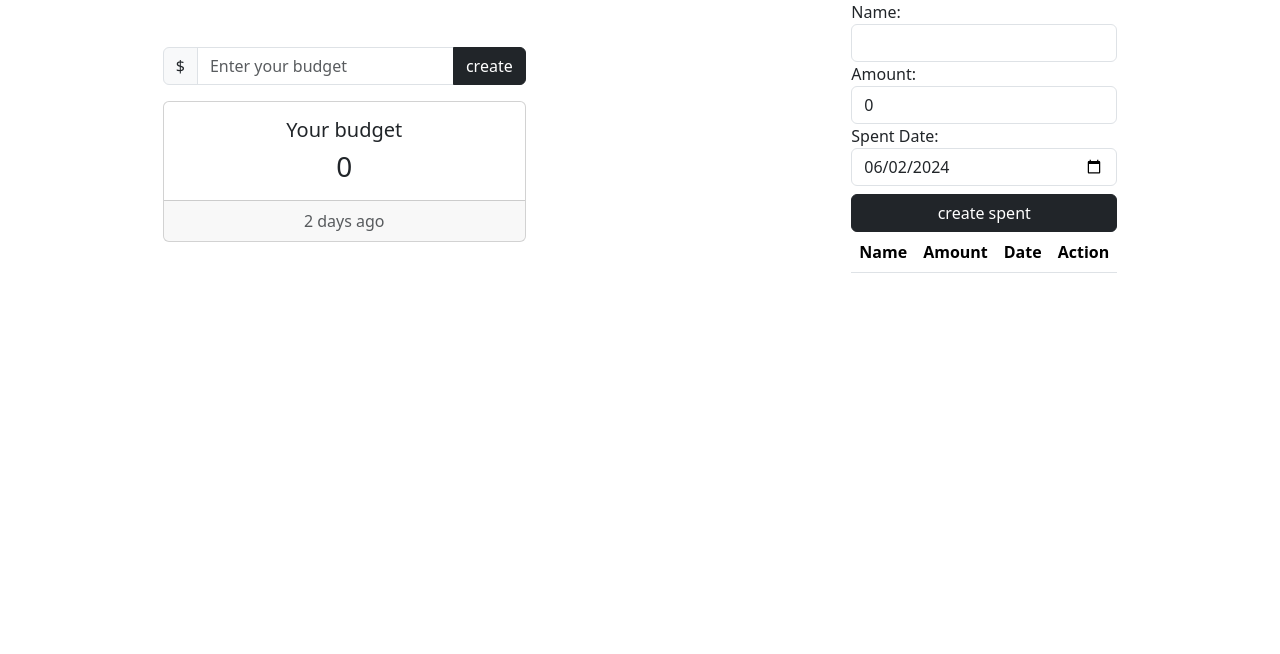
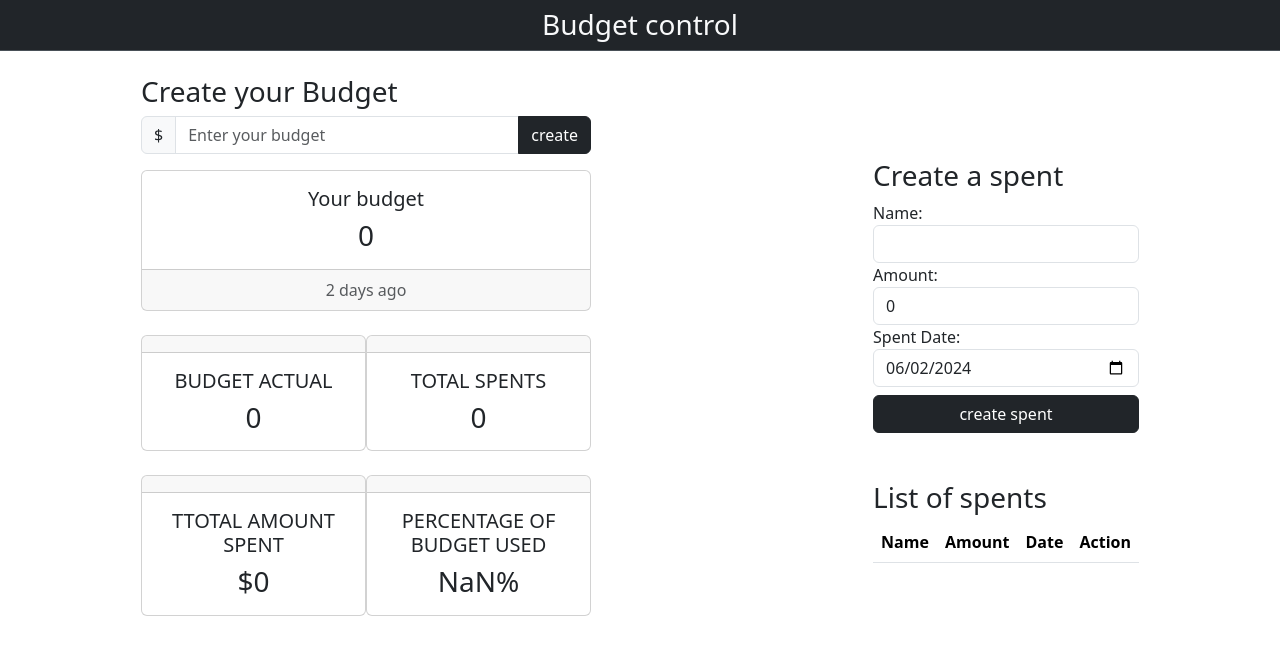
Before and after one commit to Adrian0617/budget-control, a React (Vite) app: page / in a window 1280 px wide. Shown: the top 654 px of the page. Built offline with nearby package versions, Linux system fonts and the light colour scheme.

Commit message:
adding stats and styles

```diff
--- a/src/App.jsx
+++ b/src/App.jsx
@@ -1,15 +1,32 @@
+import { useState } from 'react';
 import './App.css';
 import { BudgetContainer } from './components/budget/BudgetContainer';
 import { SpentContainer } from './components/spense/SpentContainer';
+import { Header } from './components/layouts/Header';
 
 function App() {
+  const [refresh, setRefresh] = useState(false);
+  const [editable, setEditable] = useState(null);
   return (
-    <div className='w-100 d-flex d-flex flex-wrap justify-content-around' >
-      <BudgetContainer />
-      {/* </div>
+    <>
+      <Header />
+      <div className='w-100 d-flex d-flex flex-wrap justify-content-around'>
+        <BudgetContainer
+          refresh={refresh}
+          editable={editable}
+          setRefresh={setRefresh}
+          setEditable={setEditable}
+        />
+        {/* </div>
       <div> */}
-      <SpentContainer />
-    </div>
+        <SpentContainer
+          refresh={refresh}
+          editable={editable}
+          setRefresh={setRefresh}
+          setEditable={setEditable}
+        />
+      </div>
+    </>
   );
 }
 
--- a/src/components/budget/BudgetContainer.jsx
+++ b/src/components/budget/BudgetContainer.jsx
@@ -1,14 +1,15 @@
 import { useState } from 'react';
 import { BudgetForm } from './BudgetForm';
 import { PrintBudget } from './PrintBudget';
+import { Stats } from './Stats';
 
-export const BudgetContainer = () => {
-  const [refresh, setRefresh] = useState(false);
+export const BudgetContainer = ({refresh, setRefresh}) => {
 
   return (
     <div className=' d-flex flex-column justify-content-center '>
-        <BudgetForm setRefresh={setRefresh} />
-        <PrintBudget refresh={refresh} setRefresh={setRefresh} />
+      <BudgetForm setRefresh={setRefresh} />
+      <PrintBudget refresh={refresh} setRefresh={setRefresh} />
+      <Stats refresh={refresh} setRefresh={setRefresh} />
     </div>
   );
 };
--- a/src/components/budget/BudgetForm.jsx
+++ b/src/components/budget/BudgetForm.jsx
@@ -12,6 +12,8 @@ export const BudgetForm = ({setRefresh}) => {
   };
 
   return (
+    <>
+      <h3>Create your Budget</h3>
     <div className='input-group '>
       {/* <span className='input-group-text'>enter yout budget</span> */}
       <span className='input-group-text'>$</span>
@@ -20,10 +22,11 @@ export const BudgetForm = ({setRefresh}) => {
         className='form-control'
         placeholder='Enter your budget'
         ref={inputBudget}
-      />
+        />
       <button onClick={saveBudget} type='button' className='btn btn-dark'>
         create
       </button>
     </div>
+        </>
   );
 };
--- /dev/null
+++ b/src/components/budget/Stats.jsx
@@ -0,0 +1,58 @@
+import React, { useEffect, useState } from 'react';
+import {
+  getTotalAmountSpents,
+  getbudgetActual,
+  percentBudgetSpent,
+  totalSpents,
+} from '../../helpers/getStasts';
+
+export const Stats = ({ refresh, setRefresh }) => {
+  const [dataStats, setdataStats] = useState([]);
+
+  function getData() {
+    const statsData = [
+      {
+        id: 1,
+        name: 'Budget Actual',
+        info: getbudgetActual(),
+      },
+      {
+        id: 2,
+        name: 'total spents',
+        info: totalSpents(),
+      },
+      {
+        id: 3,
+        name: 'Ttotal amount spent',
+        info: `$${getTotalAmountSpents()}`,
+      },
+      {
+        id: 1,
+        name: 'percentage of budget used',
+        info: `${percentBudgetSpent()}%`,
+      },
+    ];
+    return statsData;
+  }
+
+  useEffect(() => {
+    setdataStats(getData());
+    console.log('se ejecuta', getData());
+    setRefresh(false);
+  }, [refresh]);
+
+  return (
+    <div style={{maxWidth: '450px'}} className='d-flex flex-wrap mb-5 '>
+      {dataStats.map((stat) => (
+        <div className='card text-center w-50 mt-4' key={stat.id}>
+          <div className='card-header'></div>
+          <div className='card-body'>
+            <h5 className='card-title'>{stat.name.toUpperCase()}</h5>
+            <h3 className='card-text'>{stat.info}</h3>
+          </div>
+          {/* <div className='card-footer text-body-secondary'>2 days ago</div> */}
+        </div>
+      ))}
+    </div>
+  );
+};
--- /dev/null
+++ b/src/components/layouts/Header.jsx
@@ -0,0 +1,10 @@
+
+export const Header = () => {
+  return (
+    <nav className='navbar bg-dark border-bottom border-body mb-4' data-bs-theme='dark'>
+      <h3 className="text-light text-center m-auto ">
+        Budget control
+      </h3>
+    </nav>
+  );
+};
--- a/src/components/spense/ListsSpents.jsx
+++ b/src/components/spense/ListsSpents.jsx
@@ -25,7 +25,8 @@ export const ListsSpents = ({ setRefresh, refresh, setEditable }) => {
   };
 
   return (
-    <div>
+    <div className='mt-5'>
+      <h3>List of spents</h3>
       <table className='table'>
         <thead>
           <tr>
--- a/src/components/spense/SpentContainer.jsx
+++ b/src/components/spense/SpentContainer.jsx
@@ -1,10 +1,12 @@
-import { useState } from 'react';
 import { ListsSpents } from './ListsSpents';
 import { SpentForm } from './SpentForm';
 
-export const SpentContainer = () => {
-  const [refresh, setRefresh] = useState(false);
-  const [editable, setEditable] = useState(null);
+export const SpentContainer = ({
+  refresh,
+  editable,
+  setRefresh,
+  setEditable,
+}) => {
   return (
     <div className='d-flex justify-content-center flex-column'>
       <SpentForm
--- a/src/components/spense/SpentForm.jsx
+++ b/src/components/spense/SpentForm.jsx
@@ -59,6 +59,7 @@ export const SpentForm = ({ setRefresh, refresh, editable, setEditable }) => {
 
   return (
     <form onSubmit={handleSubmit}>
+      <h3>Create a spent</h3>
       <label htmlFor='nameSpent'>Name:</label>
       <input
         type='text'
--- /dev/null
+++ b/src/helpers/getStasts.js
@@ -0,0 +1,22 @@
+const getbudget = () => Number(localStorage.getItem('budget'));
+
+const getSpents = () => JSON.parse(localStorage.getItem('spents')) || [];
+
+export const getTotalAmountSpents = () => {
+  const totalAmountSpents = getSpents().reduce(
+    (acc, curr) => acc + Number(curr.amount),
+    0
+  );
+  return totalAmountSpents
+}
+
+export const getbudgetActual = () => {
+  const budget = getbudget();
+
+  const budgetActual = budget - getTotalAmountSpents();
+  return budgetActual;
+};
+
+export const totalSpents = () => getSpents().length
+
+export const percentBudgetSpent = ()=> ((getTotalAmountSpents()  / getbudget()) * 100).toFixed(2) ;
```
